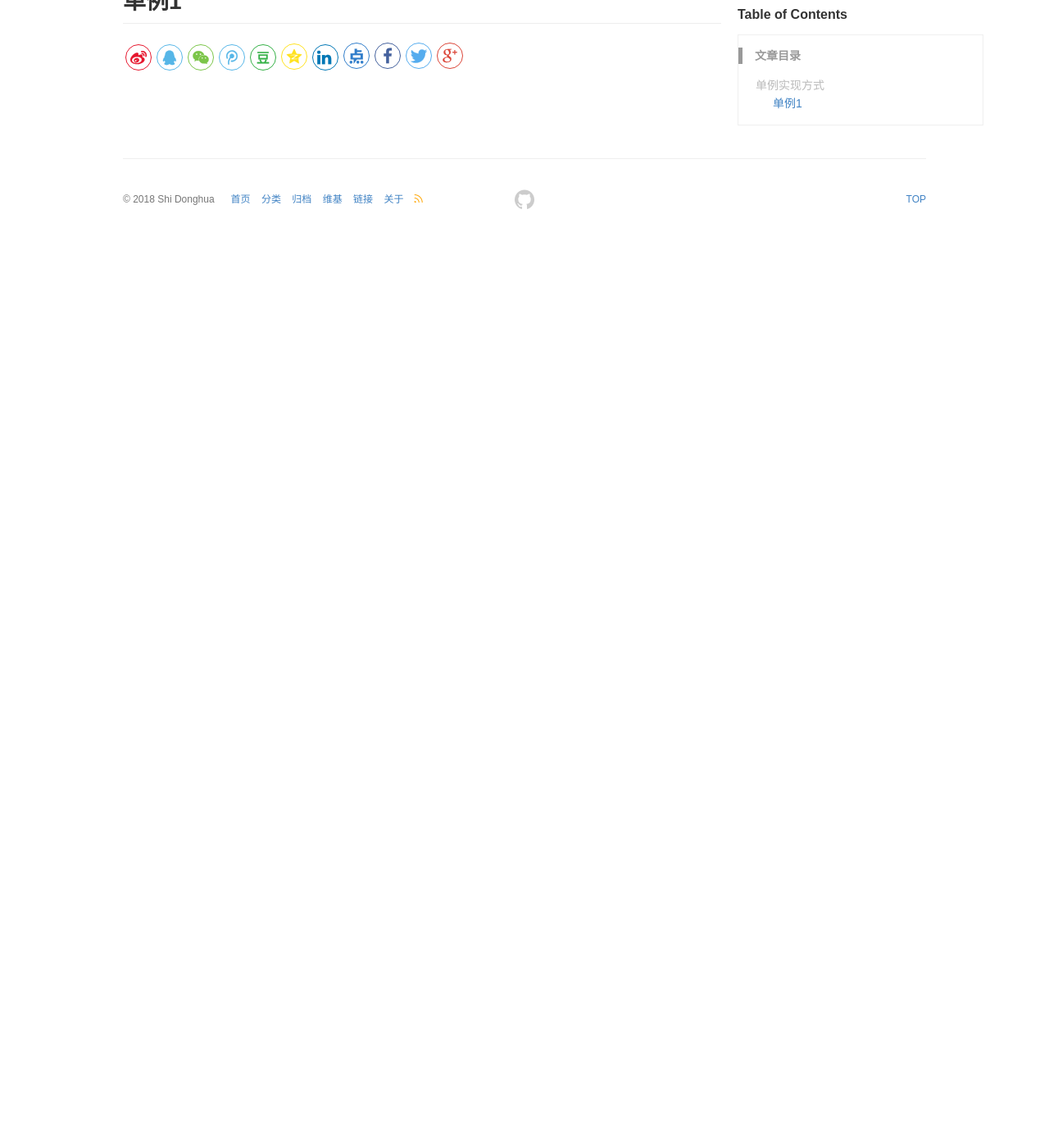
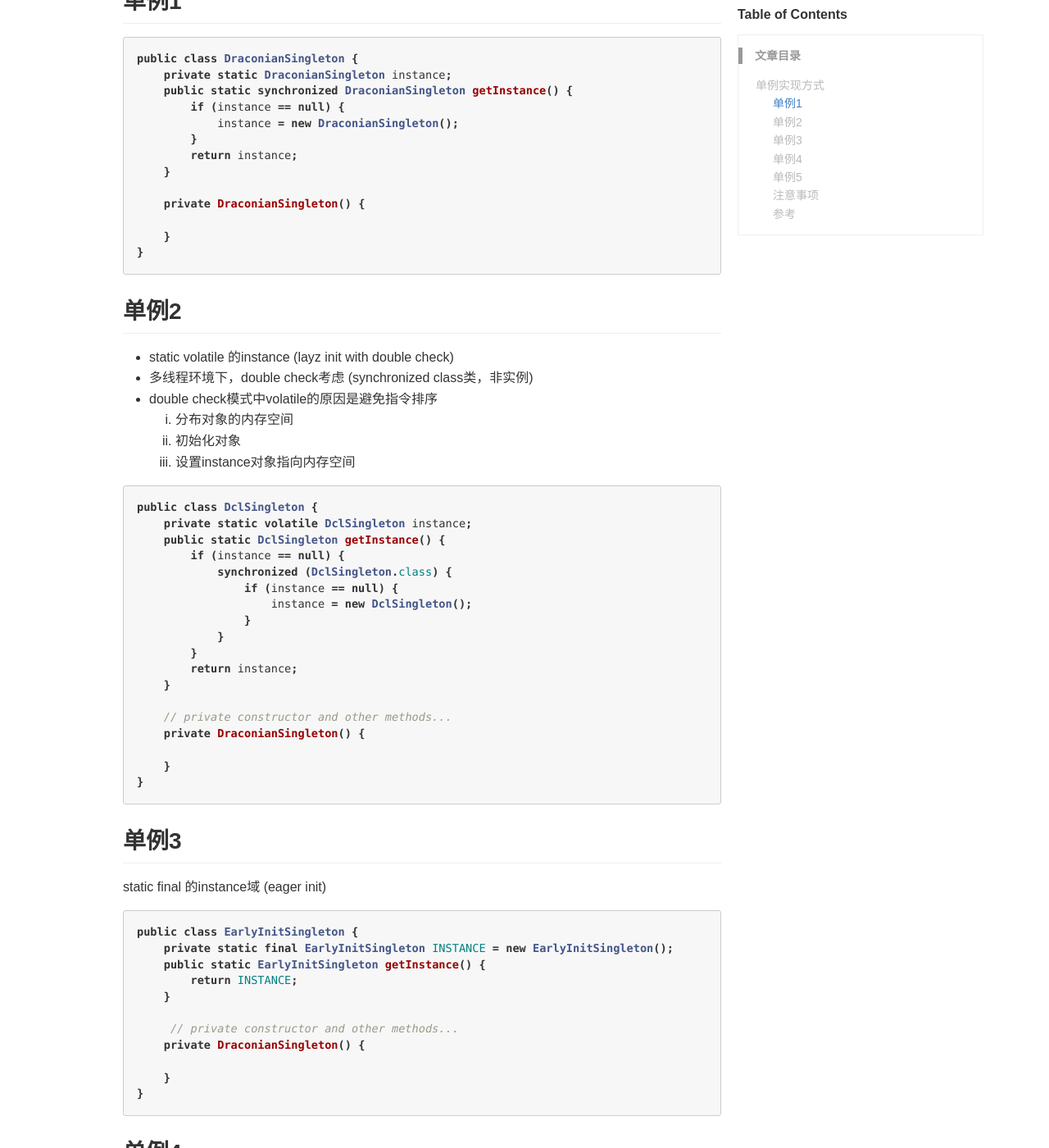
Before and after one commit to shidongwa/shidongwa.github.io, a Jekyll site: the page built from _posts/201806/2018-06-16-design-pattern.md, in a window 1280 px wide and 1400 px high, scrolled down 318 px. Shown: the whole window at 82% size. Built offline with Jekyll 4.4.1, drawn with Linux system fonts in a browser that asks for light colours; comment, search, counter and statistics services are not loaded; before the commit the page ends 900 px from its top, so only the background shows below that; some of the changed text lies outside the part shown.

Commit message:
why blog digest is wrong

````diff
--- a/_posts/201806/2018-06-16-design-pattern.md
+++ b/_posts/201806/2018-06-16-design-pattern.md
@@ -6,3 +6,108 @@ categories: [设计模式]
 # 单例实现方式
 
 ## 单例1
+
+```java
+public class DraconianSingleton {
+    private static DraconianSingleton instance;
+    public static synchronized DraconianSingleton getInstance() {
+        if (instance == null) {
+            instance = new DraconianSingleton();
+        }
+        return instance;
+    }
+
+    private DraconianSingleton() {
+
+    }
+}
+```
+
+## 单例2
+
+* static volatile 的instance (layz init with double check)
+* 多线程环境下，double check考虑 (synchronized class类，非实例)
+* double check模式中volatile的原因是避免指令排序
+    1. 分布对象的内存空间
+    2. 初始化对象
+    3. 设置instance对象指向内存空间
+
+```java
+public class DclSingleton {
+    private static volatile DclSingleton instance;
+    public static DclSingleton getInstance() {
+        if (instance == null) {
+            synchronized (DclSingleton.class) {
+                if (instance == null) {
+                    instance = new DclSingleton();
+                }
+            }
+        }
+        return instance;
+    }
+
+    // private constructor and other methods...
+    private DraconianSingleton() {
+
+    }
+}
+```
+
+## 单例3
+
+static final 的instance域 (eager init)
+
+```java
+public class EarlyInitSingleton {
+    private static final EarlyInitSingleton INSTANCE = new EarlyInitSingleton();
+    public static EarlyInitSingleton getInstance() {
+        return INSTANCE;
+    }
+
+     // private constructor and other methods...
+    private DraconianSingleton() {
+
+    }
+}
+```
+
+## 单例4
+
+```java
+public class InitOnDemandSingleton {
+    private static class InstanceHolder {
+        private static final InitOnDemandSingleton INSTANCE = new InitOnDemandSingleton();
+    }
+    public static InitOnDemandSingleton getInstance() {
+        return InstanceHolder.INSTANCE;
+    }
+
+     // private constructor and other methods...
+    private DraconianSingleton() {
+
+    }
+}
+```
+
+## 单例5
+
+```java
+public enum EnumSingleton {
+    INSTANCE;
+
+    // other methods...
+}
+```
+## 注意事项
+1. 私有的构造函数
+2. 单例类如果实现了Serializable接口（直接或者间接），需要添加一个readResolve()方法，用instance域替换掉Serialization机制自动生成的实例类对象
+
+```java
+private Object readResolve(){
+       return instance;
+}
+```
+
+## 参考
+
+[baeldung](http://www.baeldung.com/java-singleton-double-checked-locking)
````
